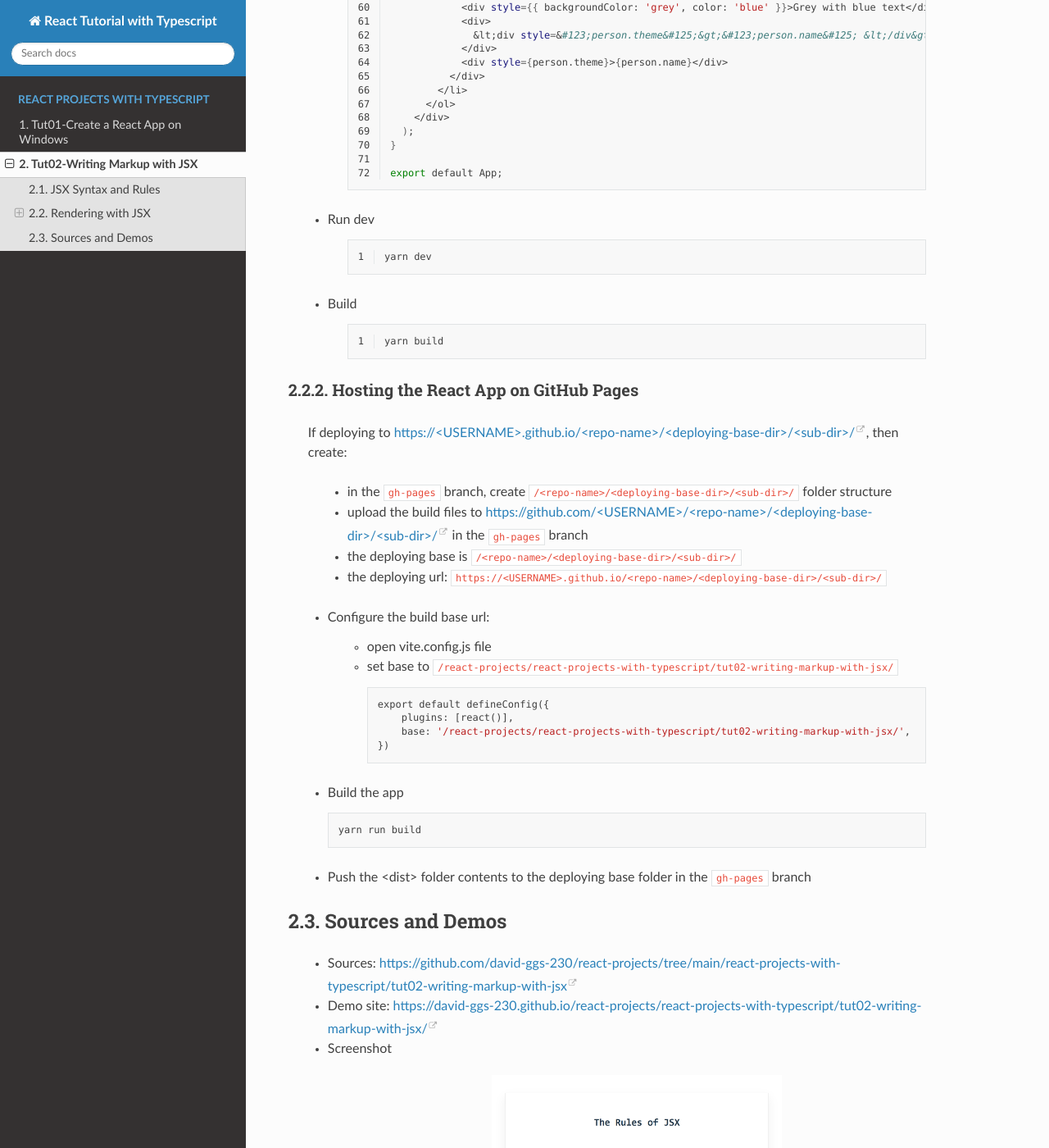
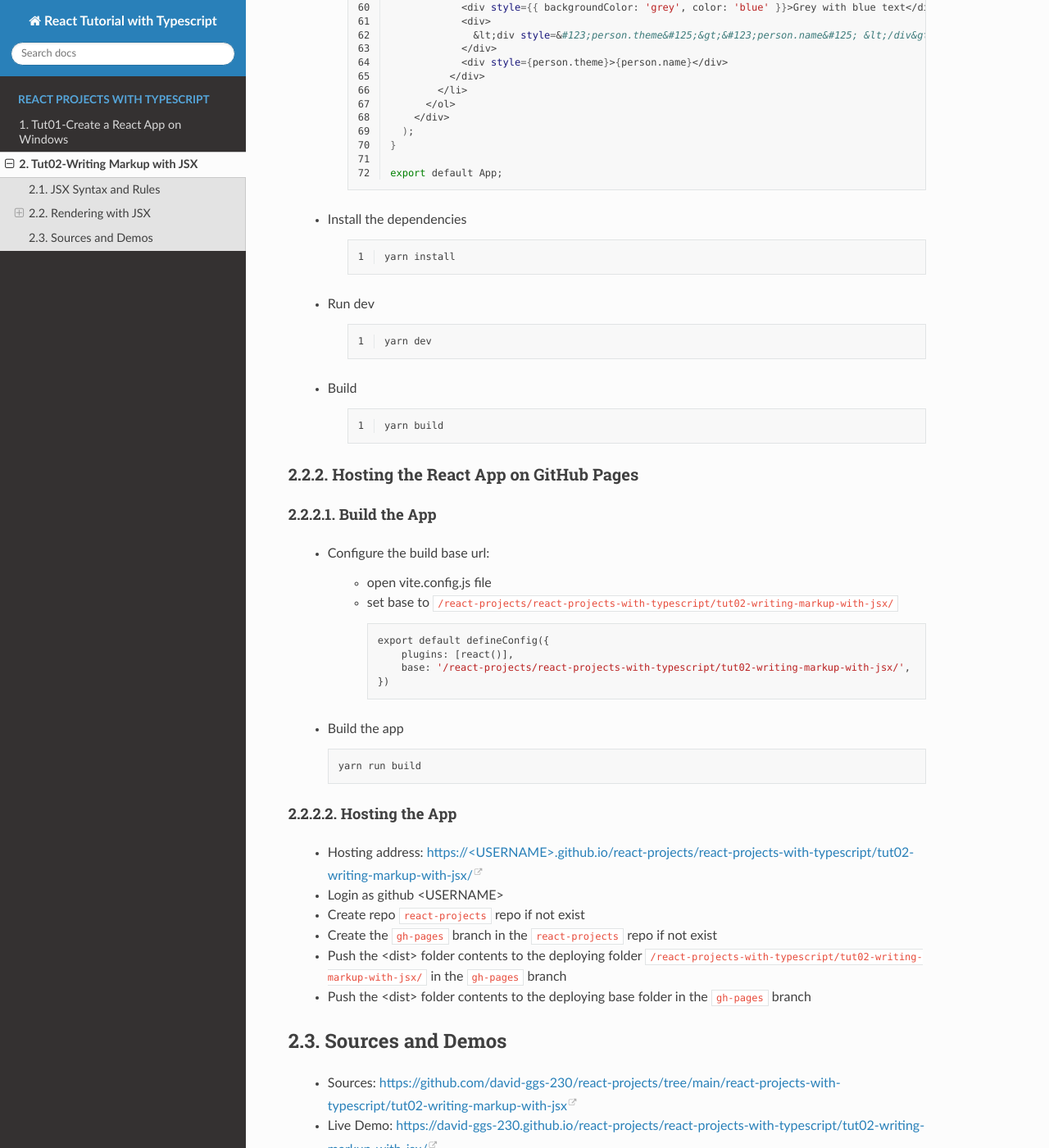
Before and after one commit to david-ggs-230/react-projects-docs, a Sphinx documentation site: the page built from docs/react-app-ts/tut02-writing-markup-with-jsx.rst, in a window 1280 px wide and 1400 px high, scrolled down 4012 px. Shown: the whole window at 82% size. Built offline with Sphinx 7.4.7 and the Read the Docs theme 3.1.0, drawn with Linux system fonts in a browser that asks for light colours.

Commit message:
Add files via upload

```diff
--- a/docs/react-app-ts/tut02-writing-markup-with-jsx.rst
+++ b/docs/react-app-ts/tut02-writing-markup-with-jsx.rst
@@ -234,6 +234,13 @@ Create a ReactJS Project with Vite
 
           export default App;
 
+    - Install the dependencies
+
+        .. code-block:: sh
+          :linenos:
+
+          yarn install
+
     - Run dev
 
         .. code-block:: sh
@@ -252,12 +259,9 @@ Create a ReactJS Project with Vite
 Hosting the React App on GitHub Pages
 ==================================================================================================
 
-    If deploying to `https://<USERNAME>.github.io/<repo-name>/<deploying-base-dir>/<sub-dir>/ <https://\<USERNAME\>.github.io/\<repo-name\>/\<deploying-base-dir\>/\<sub-dir\>/>`_, then create:
-
-            - in the ``gh-pages`` branch, create ``/<repo-name>/<deploying-base-dir>/<sub-dir>/`` folder structure
-            - upload the build files to `https://github.com/<USERNAME>/<repo-name>/<deploying-base-dir>/<sub-dir>/ <https://github.com/\<USERNAME\>/\<repo-name\>/\<deploying-base-dir\>/\<sub-dir\>/>`_ in the ``gh-pages`` branch
-            - the deploying base is ``/<repo-name>/<deploying-base-dir>/<sub-dir>/``
-            - the deploying url: ``https://<USERNAME>.github.io/<repo-name>/<deploying-base-dir>/<sub-dir>/``
+--------------------------------------------------------------------------------------------------
+Build the App
+--------------------------------------------------------------------------------------------------
 
     - Configure the build base url:
 
@@ -273,6 +277,15 @@ Hosting the React App on GitHub Pages
 
         yarn run build
 
+--------------------------------------------------------------------------------------------------
+Hosting the App
+--------------------------------------------------------------------------------------------------
+
+    - Hosting address: `https://<USERNAME>.github.io/react-projects/react-projects-with-typescript/tut02-writing-markup-with-jsx/ <https://\<USERNAME\>.github.io/react-projects/react-projects-with-typescript/tut02-writing-markup-with-jsx/>`_
+    - Login as github <USERNAME>
+    - Create repo ``react-projects`` repo if not exist
+    - Create the ``gh-pages`` branch in the ``react-projects`` repo if not exist
+    - Push the <dist> folder contents to the deploying folder ``/react-projects-with-typescript/tut02-writing-markup-with-jsx/`` in the ``gh-pages`` branch
     - Push the <dist> folder contents to the deploying base folder in the ``gh-pages`` branch
 
 
@@ -281,7 +294,7 @@ Sources and Demos
 **************************************************************************************************
 
     - Sources: https://github.com/david-ggs-230/react-projects/tree/main/react-projects-with-typescript/tut02-writing-markup-with-jsx
-    - Demo site: https://david-ggs-230.github.io/react-projects/react-projects-with-typescript/tut02-writing-markup-with-jsx/
+    - Live Demo: https://david-ggs-230.github.io/react-projects/react-projects-with-typescript/tut02-writing-markup-with-jsx/
     - Screenshot
 
         .. figure:: images/tut02/tut02-writing-jsx-homepage.png
```
Also changed, not shown: docs/react-app-ts/tut01-create-reactjs-app.rst (+21 -2 lines).
